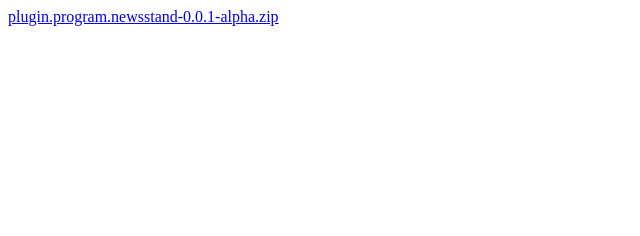
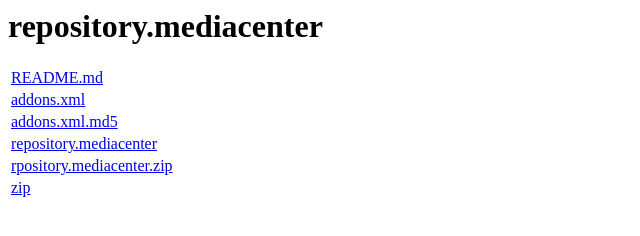
Before and after one commit to joaosagrath/repository.mediacenter, a plain HTML site: page index.html in a window 1280 px wide. Shown: the whole page, without its empty margins (0-640 px from the left). Drawn offline with Linux system fonts and the light colour scheme.

Commit message:
Update index.html

```diff
--- a/index.html
+++ b/index.html
@@ -1,2 +1,17 @@
-<!DOCTYPE html>
-<a href="plugin.program.newsstand-0.0.1-alpha.zip">plugin.program.newsstand-0.0.1-alpha.zip</a>
+<!DOCTYPE HTML PUBLIC "-//W3C//DTD HTML 3.2 Final//EN">
+<html>
+  <head>
+     <title>Index of</title>
+  </head>
+  <body>
+    <h1>repository.mediacenter</h1>
+    <table>
+      <tr><td><a href="README.md">README.md</a></td></tr>
+      <tr><td><a href="addons.xml">addons.xml</a></td></tr>
+      <tr><td><a href="addons.xml.md5">addons.xml.md5</a></td></tr>
+      <tr><td><a href="repository.mediacenter/">repository.mediacenter</a></td></tr>
+      <tr><td><a href="repository.mediacenter.zip">rpository.mediacenter.zip</a></td></tr>
+      <tr><td><a href="zip/">zip</a></td></tr>
+    </table>
+  </body>
+</html>
```
